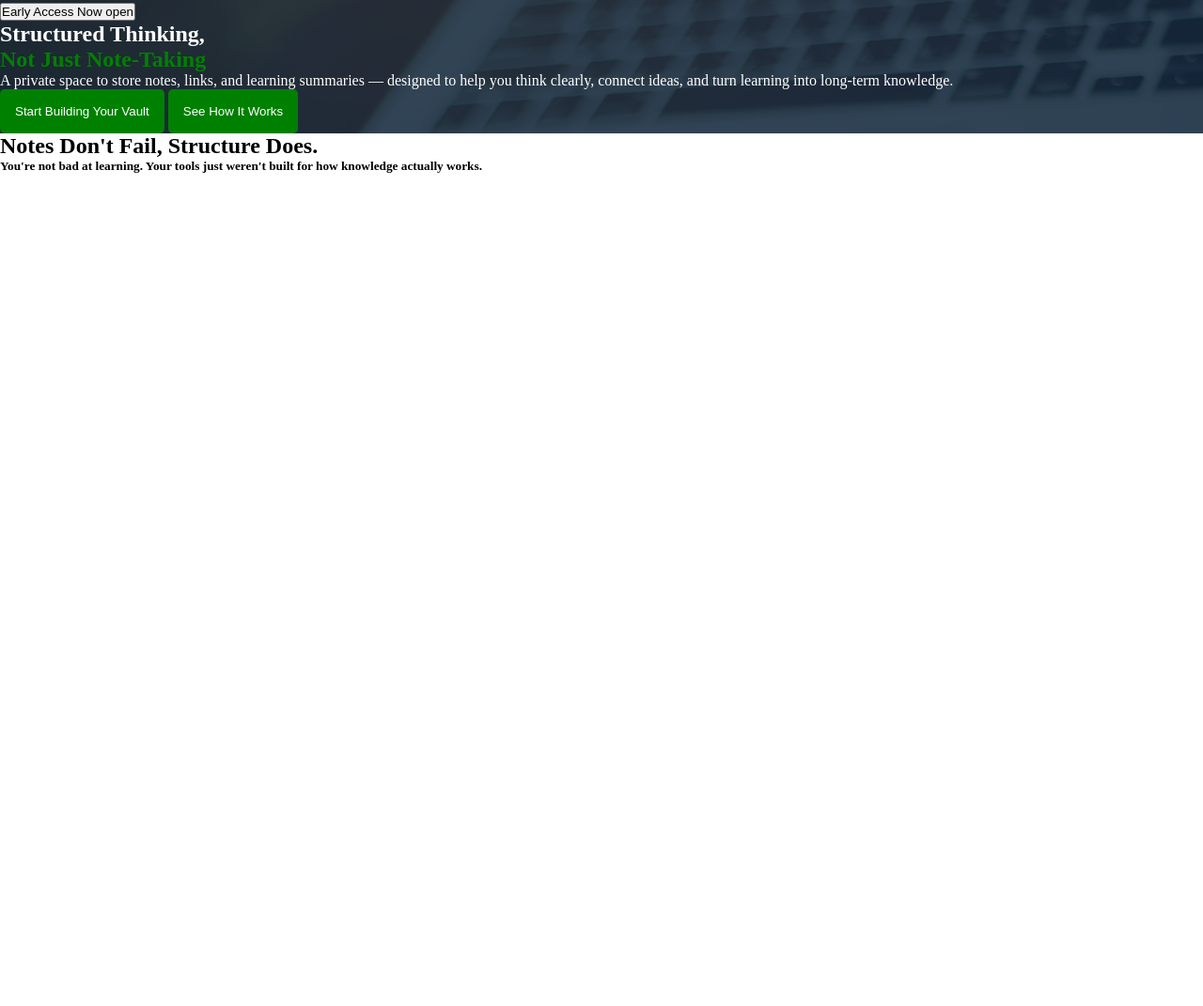
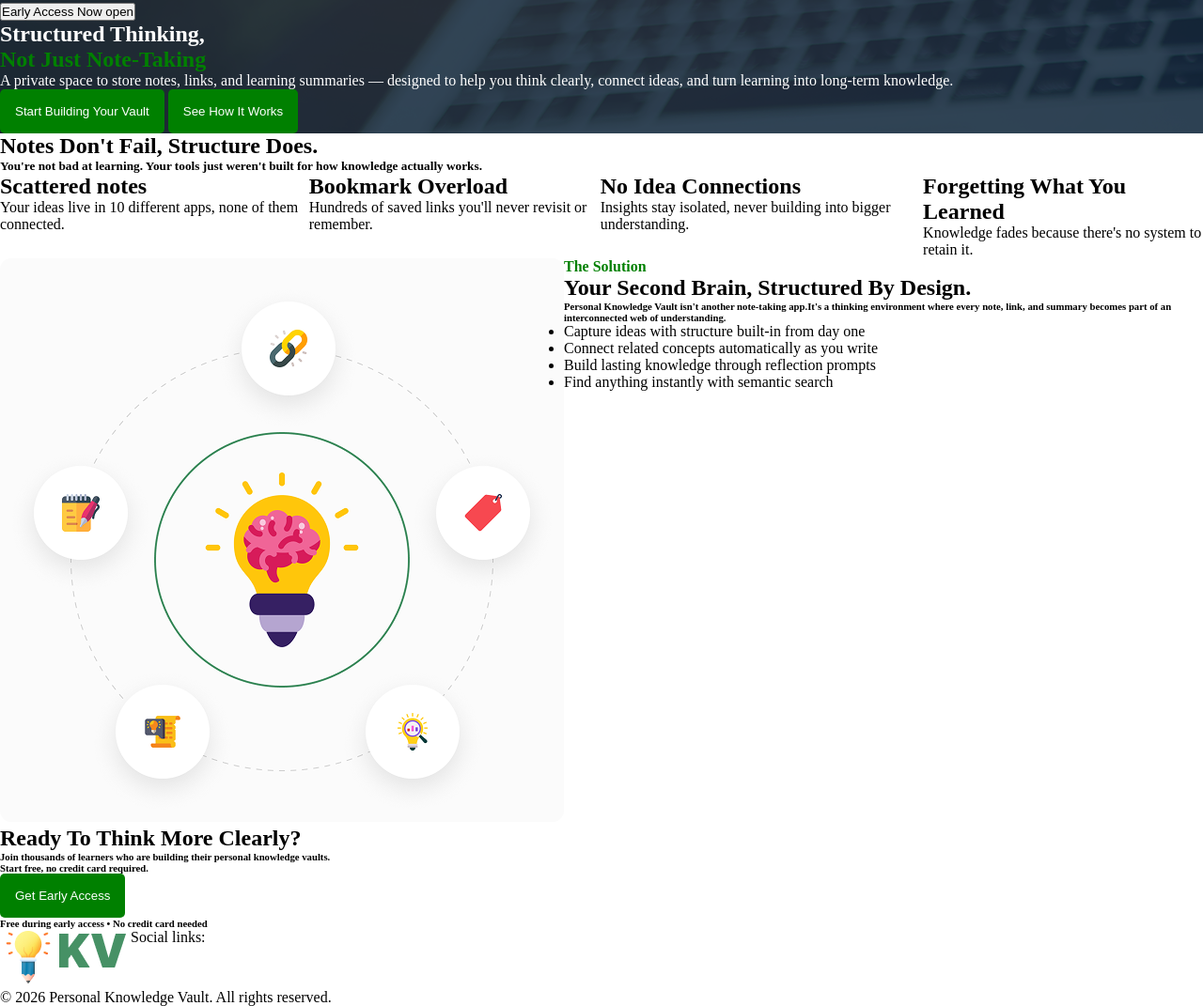
Before and after one commit to SadmanG/Batch-13-Assignment-01, a plain HTML site: page index.html in a window 1280 px wide. Shown: the part 84-1155 px from the top of the page at 94% size. Before the commit the page ends 800 px from the top, so only its background shows below. Drawn offline with Linux system fonts and the light colour scheme.

Commit message:
Fourth Commit

```diff
--- a/index.html
+++ b/index.html
@@ -37,6 +37,54 @@
             <h2>Notes Don't Fail, Structure Does.</h2>
             <h5>You're not bad at learning. Your tools just weren't built for how knowledge actually works.</h5>
         </div>
+        <div class="cards">
+            <div>
+                <h2>Scattered notes</h2>
+            <p>Your ideas live in 10 different apps, none of them connected.</p>
+            </div>
+            <div>
+                <h2>Bookmark Overload</h2>
+            <p>Hundreds of saved links you'll never revisit or remember.</p>
+            </div>
+            <div>
+                <h2>No Idea Connections</h2>
+            <p>Insights stay isolated, never building into bigger understanding.</p>
+            </div>
+            <div>
+                <h2>Forgetting What You Learned</h2>
+            <p>Knowledge fades because there's no system to retain it.</p>
+            </div>
+        </div>
+        <div class="cards">
+            <div>
+                <img src="assets/knowledge.png" alt="">
+            </div>
+            <div>
+                <h4 class="green">The Solution</h4>
+            <h2>Your Second Brain, Structured By Design.</h2>
+            <h6>Personal Knowledge Vault isn't another note-taking app.It's a thinking environment where every note, link, and summary becomes part of an interconnected web of understanding.</h6>
+            <ul>
+                <li>Capture ideas with structure built-in from day one</li>
+                <li>Connect related concepts automatically as you write</li>
+                <li>Build lasting knowledge through reflection prompts</li>
+                <li>Find anything instantly with semantic search</li>
+            </ul>
+            </div>
+        </div>
+        <div>
+            <h2>Ready To Think More Clearly?</h2>
+            <h6>Join thousands of learners who are building their personal knowledge vaults.</h6>
+            <h6>Start free, no credit card required.</h6>
+            <button class="btn">Get Early Access</button>
+            <h6>Free during early access • No credit card needed</h6>
+        </div>
+        <div class="cards">
+            <div><img src="assets/logo-footer.png" alt=""></div>
+            <div>
+                Social links:
+            </div>
+        </div>
+        <footer>&copy; 2026 Personal Knowledge Vault. All rights reserved.</footer>
     </div>
 </body>
 </html>
--- a/style.css
+++ b/style.css
@@ -41,3 +41,6 @@ nav .menu a{
 .green{
     color: green;
 }
+.cards{
+    display: flex;
+}
```
